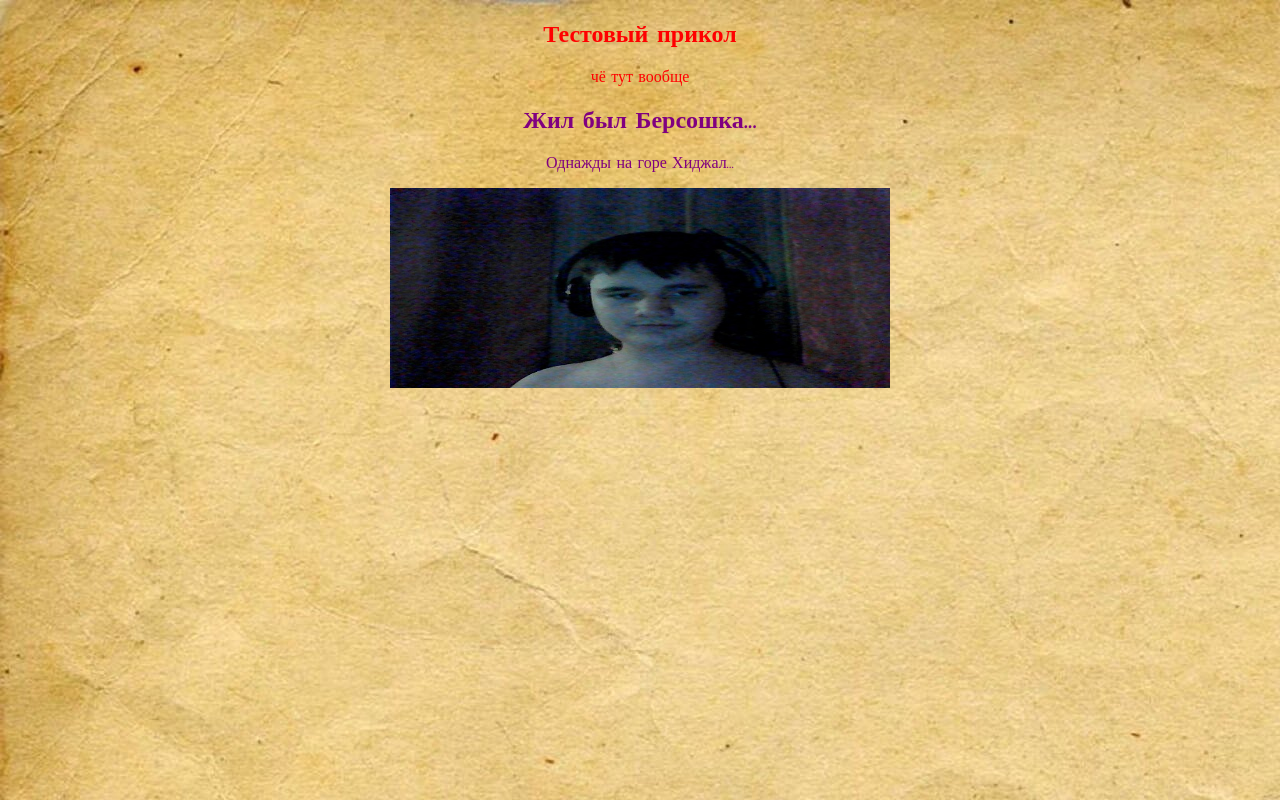
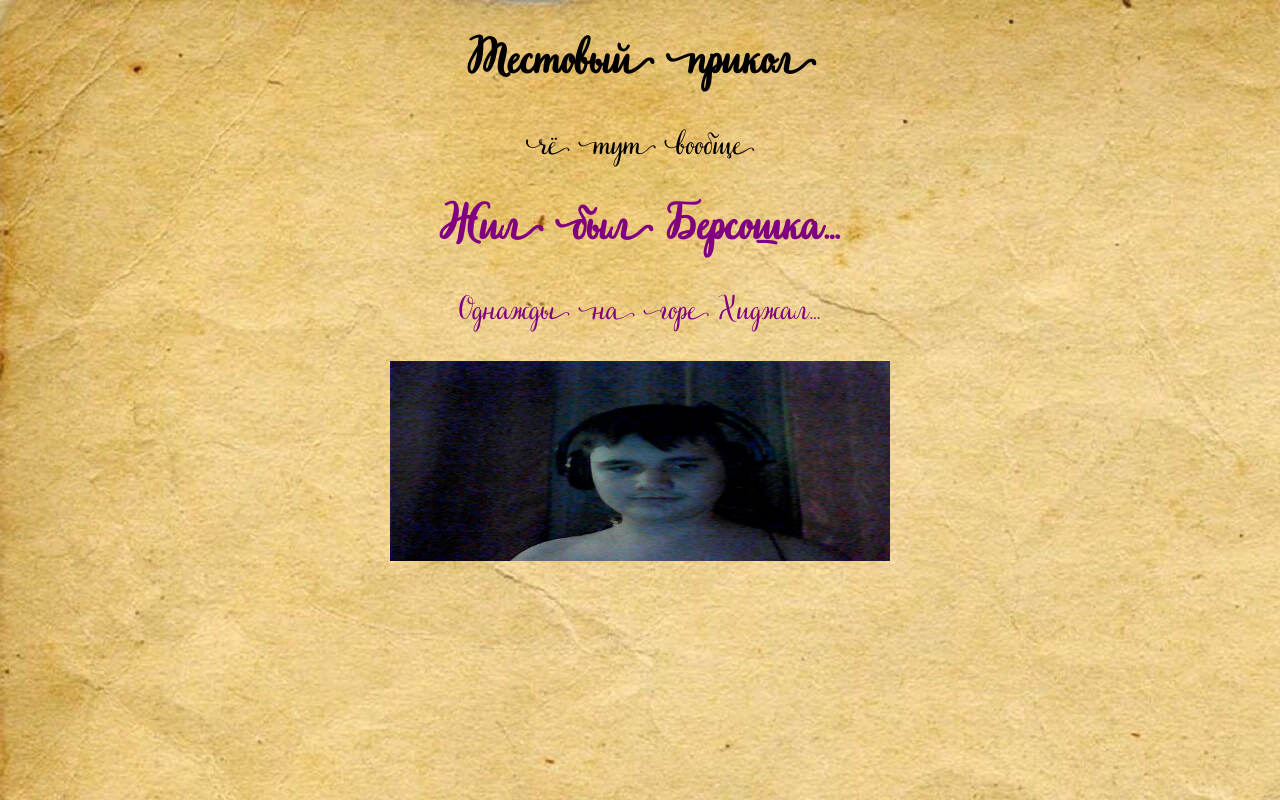
Before and after one commit to nikosn21/test, a plain HTML site: page index.html in a window 1280 px wide. Drawn offline with Linux system fonts and the light colour scheme.

Commit message:
Update style.css

```diff
--- a/CSS/style.css
+++ b/CSS/style.css
@@ -1,12 +1,19 @@
+@font-face {
+    font-family: "VerryBerry Pro";
+    src: url(fonts/rukopis.ttf) format("truetype");
+}
 body {
-	font-family: "Comic Sans Ms";
-	color: red;
+	font-family: "VerryBerry Pro";
 	text-align: center;
 	background: url("back.jpg");
 }
 .head {
-	font-family: "Comic Sans Ms";
+	font-family: "VerryBerry Pro";
 	color: purple;
 	text-align: center;
+	font-size: 30px;
 
 }
+.text {
+	font-size: 30px;
+}
```
